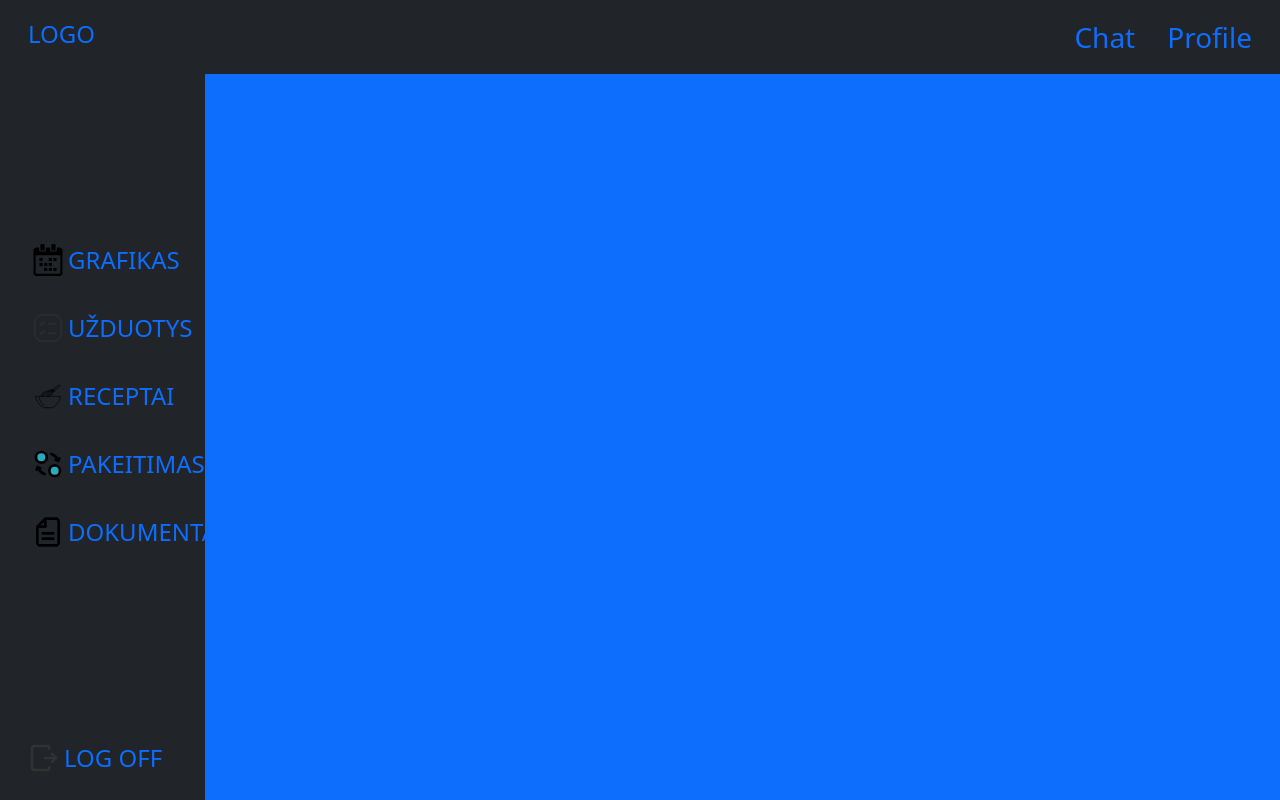
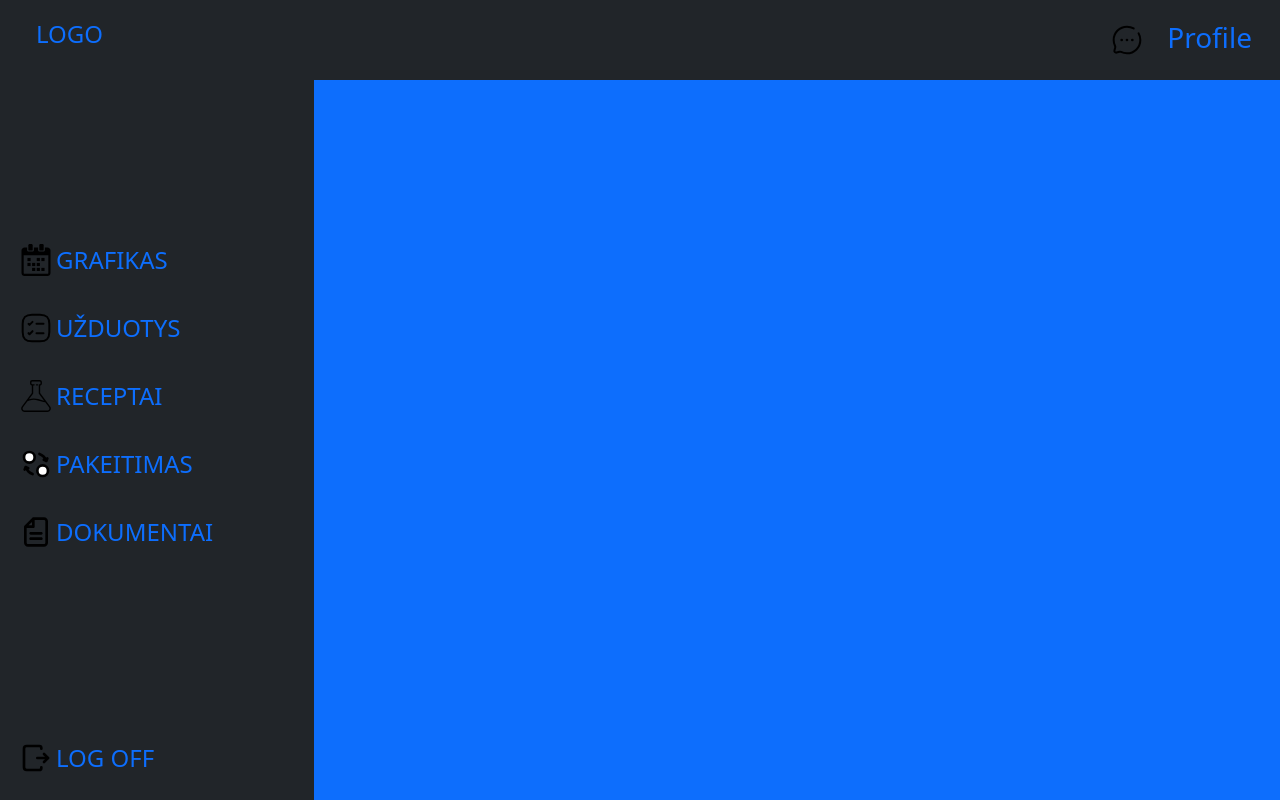
Before and after one commit to 42plat0/business-management-sys, a Flask app: page / in a window 1280 px wide. Run offline with Flask 3, Linux system fonts and the light colour scheme.

Commit message:
Fix sidebar - on small devices display centered svg's

```diff
--- a/managementsystem/blueprints/home/templates/home.html
+++ b/managementsystem/blueprints/home/templates/home.html
@@ -2,64 +2,69 @@
 {% block title %} Home {% endblock %}
 
 {% block content %}
+<main class="bg-primary row flex-nowrap">
     <!-- Sidebar -->
-    <main class="bg-primary row flex-nowrap">
-        <aside class="col-auto col-md-3 col-xl-2 px-sm-2 px-0 bg-dark">
-            <div class="d-flex flex-column align-items-center align-items-sm-start justify-content-between px-3 pt-2 text-white min-vh-100">
-                <div class="d-flex">
+    <aside class="col-auto col-md-4 col-xl-3 px-sm-2 px-0 bg-dark">
+            <div class="d-flex flex-column align-items-center align-items-sm-start justify-content-between pt-2 text-white min-vh-100 pe-4 ps-md-3 ps-sm-3">
+                <div class="d-flex px-sm-2">
                     <a class="nav-link mb-3 text-uppercase fs-4" href="#">
                         <span class="d-none d-sm-inline"> LOGO </span>
                     </a>
                 </div>
                 <div class="d-flex">
-                    <ul class="nav nav-pills flex-column mb-sm-auto px-sm-1 mb-0 align-items-center align-items-sm-start">
+                    <ul class="nav nav-pills flex-column mb-sm-auto px-0 px-sm-2 mb-0 align-items-center align-items-sm-start">
                         <li class="nav-item">
-                            <a href="#" class="nav-link mb-3 text-uppercase fs-4 d-flex flex-row pe-3">
-                                <img src="/static/img/schedule-calendar.svg">
+                            <a href="#" class="nav-link mb-3 text-uppercase fs-4 d-flex flex-row align-middle px-0">
+                                <img src="/static/img/schedule-calendar.svg" class="px-0">
                                 <span class="ms-1 d-none d-sm-inline">Grafikas</span>
                             </a>
                         </li>
                         <li class="nav-item d-flex">
-                            <a href="#" class="nav-link mb-3 text-uppercase fs-4 d-flex flex-row">
+                            <a href="#" class="nav-link mb-3 text-uppercase fs-4 d-flex flex-row align-middle px-0">
                                 <img src="/static/img/task-square.svg" >
                                 <span class="ms-1 d-none d-sm-inline">Užduotys</span>
                             </a>
                         </li>
                         <li class="nav-item">
-                            <a href="#" class="nav-link mb-3 text-uppercase fs-4 d-flex flex-row">
-                                <img src="/static/img/recipe-keeper.svg">
+                            <a href="#" class="nav-link mb-3 text-uppercase fs-4 d-flex flex-row align-middle px-0">
+                                <img src="/static/img/chemistry-science.svg">
                                 <span class="ms-1 d-none d-sm-inline">Receptai</span>
                             </a>
                         </li>
                         <li class="nav-item">
-                            <a href="#" class="nav-link mb-3 text-uppercase fs-4 d-flex flex-row">
+                            <a href="#" class="nav-link mb-3 text-uppercase fs-4 d-flex flex-row align-middle px-0">
                                 <img src="/static/img/exchange-5.svg" >
                                 <span class="ms-1 d-none d-sm-inline">Pakeitimas</span>
                             </a>
                         </li>
                         <li class="nav-item">
-                            <a href="#" class="nav-link mb-3 text-uppercase fs-4 d-flex flex-row">
-                                <img src="/static/img/document(1).svg">
+                            <a href="#" class="nav-link mb-3 text-uppercase fs-4 d-flex flex-row align-middle px-0">
+                                <img src="/static/img/document.svg">
                                 <span class="ms-1 d-none d-sm-inline">Dokumentai</span>
                             </a>
                         </li>
                     </ul>
                 </div>
-                <div class="nav-item">
-                    <a href="#" class="nav-link mb-3 text-uppercase fs-4 d-flex flex-row">
+                <div class="nav-item px-sm-2">
+                    <a href="#" class="nav-link mb-3 text-uppercase fs-4 d-flex flex-row align-middle px-0">
                         <img src="/static/img/logout.svg">
                         <span class="ms-1 d-none d-sm-inline text-nowrap">Log off</span>
                     </a>
                 </div>
             </div>
         </aside>
+
         <!-- Topbar -->
         <nav class="navbar navbar-expand bg-dark h-50 p-2 col">
             <div class="container-fluid">
-                <div class="collapse navbar-collapse justify-content-end" id="navbarNavAltMarkup">
+                <div class="collapse navbar-collapse justify-content-end gx-5" id="navbarNavAltMarkup">
                     <div class="navbar-nav fs-3">
-                        <a class="nav-link active me-3" aria-current="page" href="#">Chat</a>
-                        <a class="nav-link" href="#">Profile</a>
+                        <a class="nav-link" aria-current="page" href="#">
+                            <img src="/static/img/chat-round-dots.svg" class="nav-link filter-black">
+                        </a>
+                        <a class="nav-link d-flex flex-row" href="#">
+                            Profile
+                        </a>
                     </div>
                 </div>
             </div>
```
Also changed, not shown: managementsystem/static/img/chat-round-dots.svg, managementsystem/static/img/chat-round-line.svg (deleted), managementsystem/static/img/chemistry-science.svg (added), managementsystem/static/img/document(1).svg (deleted), managementsystem/static/img/document.svg, managementsystem/static/img/exchange-5.svg, managementsystem/static/img/exchange-horizontal.svg (deleted), managementsystem/static/img/logout.svg, managementsystem/static/img/recipe-keeper.svg (deleted), managementsystem/static/img/task-square.svg.
